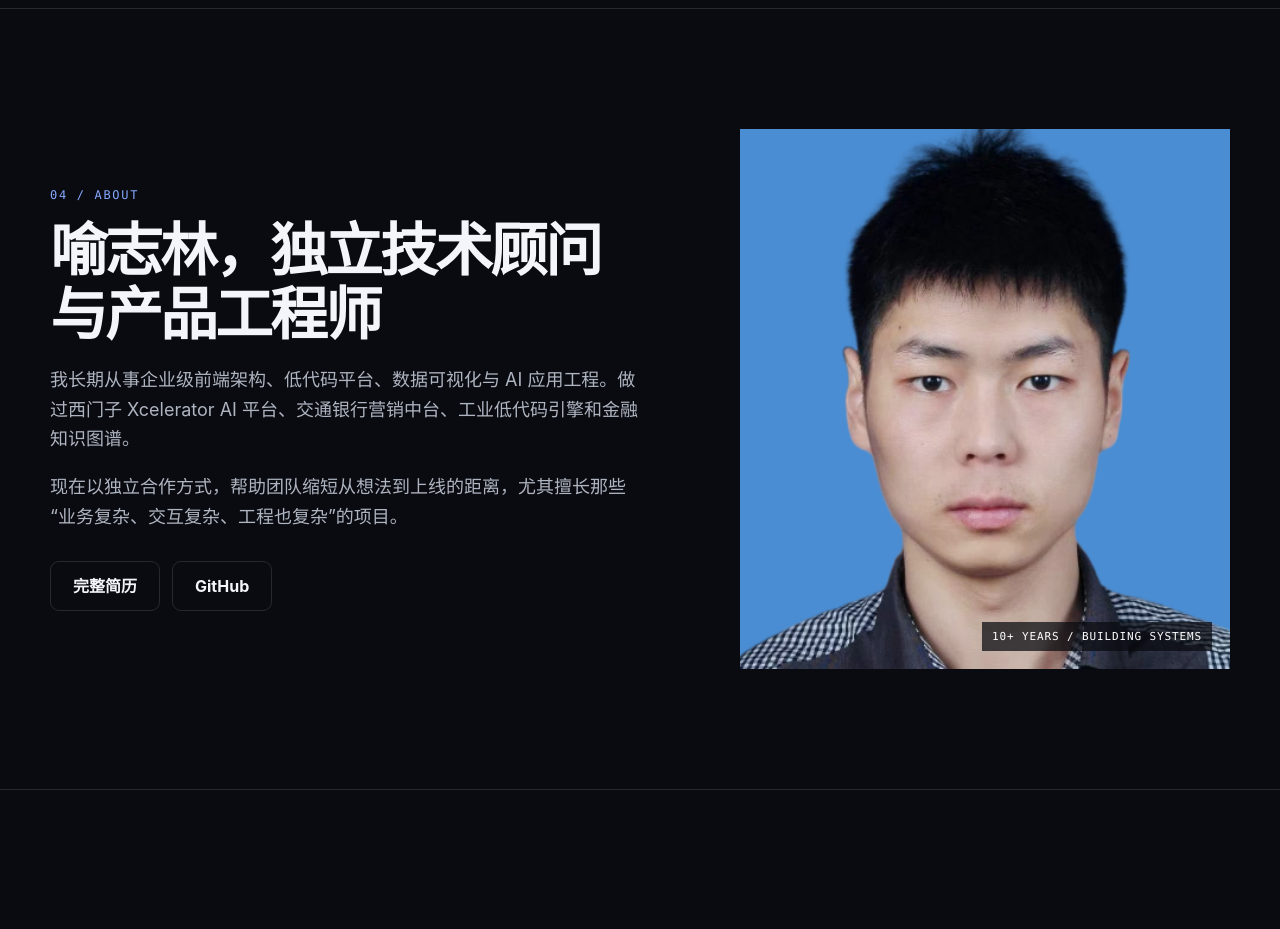
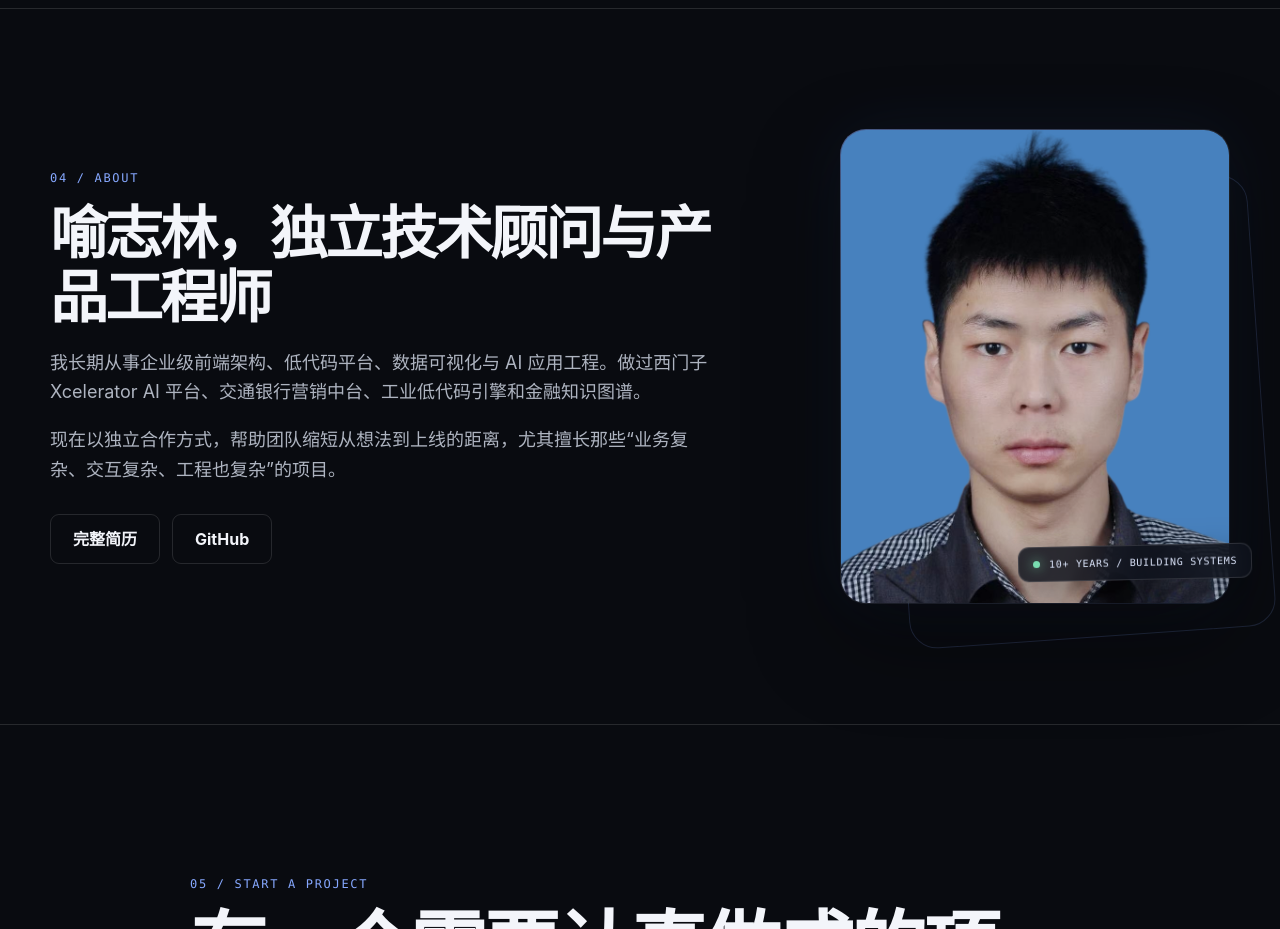
Before and after one commit to zhilinYu/zhilin-personal-site, a plain HTML site: page index.html in a window 1280 px wide. Shown: the part 3520-4449 px from the top of the page. Drawn offline with Linux system fonts and the light colour scheme.

Commit message:
fix: refine about portrait presentation

```diff
--- a/index.html
+++ b/index.html
@@ -452,18 +452,60 @@
     .step h3 { margin: 56px 0 12px; font-size: 21px; }
     .step p { margin: 0; color: var(--muted); font-size: 14px; }
 
-    .about-layout { display: grid; grid-template-columns: 1.1fr .9fr; gap: 90px; align-items: center; }
+    .about-layout { display: grid; grid-template-columns: 1.25fr .75fr; gap: 110px; align-items: center; }
     .about-copy h2 { margin-top: 12px; }
     .about-copy p { max-width: 690px; color: #aeb4c0; font-size: 18px; }
     .about-links { margin-top: 30px; display: flex; flex-wrap: wrap; gap: 12px; }
     .portrait-frame {
       position: relative;
-      min-height: 540px;
-      overflow: hidden;
-      background: #397ec3;
+      justify-self: end;
+      width: min(100%, 390px);
+      aspect-ratio: .82;
+      padding: 1px;
+      border-radius: 26px;
+      background: linear-gradient(145deg, rgba(134,168,255,.52), rgba(255,255,255,.08) 42%, rgba(134,168,255,.12));
+      box-shadow: 0 35px 90px rgba(0,0,0,.38), 0 0 70px rgba(95,134,245,.08);
+      transform: rotate(1.2deg);
+      transition: transform .45s cubic-bezier(.2,.8,.2,1), box-shadow .45s ease;
     }
-    .portrait-frame img { width: 100%; height: 100%; position: absolute; inset: 0; object-fit: cover; object-position: 50% 38%; filter: grayscale(.15) contrast(1.05); }
-    .portrait-frame::after { content: "10+ YEARS / BUILDING SYSTEMS"; position: absolute; right: 18px; bottom: 18px; padding: 8px 10px; color: #fff; background: rgba(9,11,16,.72); font: 11px var(--mono); letter-spacing: .08em; }
+    .portrait-frame:hover { transform: rotate(0) translateY(-7px); box-shadow: 0 44px 110px rgba(0,0,0,.48), 0 0 90px rgba(95,134,245,.12); }
+    .portrait-frame::before {
+      content: "";
+      position: absolute;
+      z-index: -1;
+      inset: 12% -8% -7% 14%;
+      border: 1px solid rgba(134,168,255,.15);
+      border-radius: 28px;
+      transform: rotate(-4deg);
+    }
+    .portrait-frame img {
+      width: 100%;
+      height: 100%;
+      display: block;
+      object-fit: cover;
+      object-position: 50% 38%;
+      border-radius: 25px;
+      filter: saturate(.82) contrast(1.04) brightness(.92);
+    }
+    .portrait-signature {
+      position: absolute;
+      right: -22px;
+      bottom: 24px;
+      padding: 11px 14px;
+      display: flex;
+      align-items: center;
+      gap: 9px;
+      color: #dce5fb;
+      border: 1px solid rgba(255,255,255,.12);
+      border-radius: 11px;
+      background: rgba(13,17,26,.82);
+      box-shadow: 0 14px 36px rgba(0,0,0,.35);
+      backdrop-filter: blur(16px);
+      font: 10px var(--mono);
+      letter-spacing: .07em;
+      transform: rotate(-1.2deg);
+    }
+    .portrait-signature i { width: 7px; height: 7px; border-radius: 50%; background: #79ddb0; box-shadow: 0 0 12px rgba(121,221,176,.8); }
 
     .contact-section { position: relative; overflow: hidden; padding-top: 150px; padding-bottom: 150px; }
     .contact-section::before {
@@ -523,7 +565,7 @@
       .proof-sticky { position: static; }
       .process-line { grid-template-columns: repeat(2, 1fr); }
       .step:nth-child(3) { border-left: 0; }
-      .portrait-frame { min-height: 460px; order: -1; }
+      .portrait-frame { width: min(72vw, 370px); justify-self: center; order: -1; }
     }
 
     @media (max-width: 600px) {
@@ -544,7 +586,8 @@
       .process-line { grid-template-columns: 1fr; }
       .step, .step + .step { min-height: 0; padding: 28px 0; border-left: 0; }
       .step h3 { margin-top: 28px; }
-      .portrait-frame { min-height: 400px; }
+      .portrait-frame { width: min(78vw, 320px); }
+      .portrait-signature { right: -12px; bottom: 18px; }
       .contact-detail { flex-direction: column; gap: 10px; }
       .footer-inner { flex-direction: column; }
     }
@@ -736,7 +779,10 @@
             <a class="button" href="https://github.com/zhilinYu" target="_blank" rel="noreferrer">GitHub</a>
           </div>
         </div>
-        <div class="portrait-frame reveal"><img src="photo.png" alt="喻志林个人照片" loading="lazy"></div>
+        <div class="portrait-frame reveal">
+          <img src="photo.png" alt="喻志林个人照片" loading="lazy">
+          <div class="portrait-signature"><i></i>10+ YEARS / BUILDING SYSTEMS</div>
+        </div>
       </div>
     </section>
 
```
